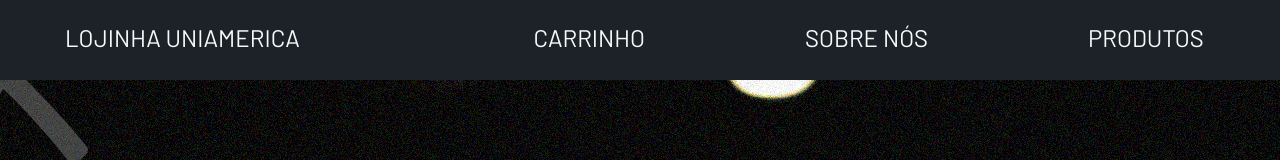
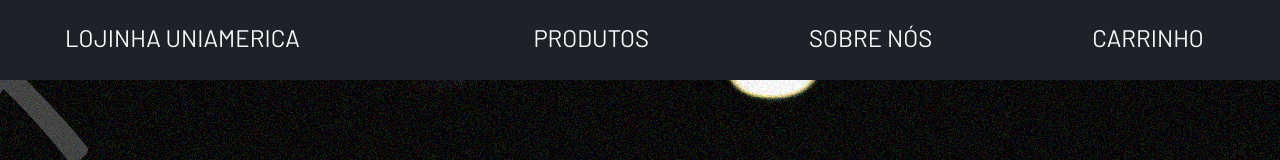
Before and after one commit to Henriquecesp/lojinha-react, a React (Create React App) app: page / in a window 1280 px wide. Shown: the top 160 px of the page. Built offline with nearby package versions, Linux system fonts and the light colour scheme.

Commit message:
topnav convert

```diff
--- a/src/components/TopnavComponent.js
+++ b/src/components/TopnavComponent.js
@@ -6,9 +6,9 @@ const TopnavComponent = () => (
   <header className='topnav nav-colored'>
   <NavLink className='logo' to="/">LOJINHA UNIAMERICA</NavLink>
     <ul>
+      <li><NavLink to='/Products'>PRODUTOS</NavLink></li>
+      <li><NavLink to='/About'>SOBRE NÓS</NavLink></li>
       <li><NavLink to='/Cart'>CARRINHO</NavLink></li>
-      <li><NavLink to='/About'>SOBRE NÓS</NavLink></li>
-      <li><NavLink to='/Products'>PRODUTOS</NavLink></li>
     </ul>
   </header>
   </div>
```
